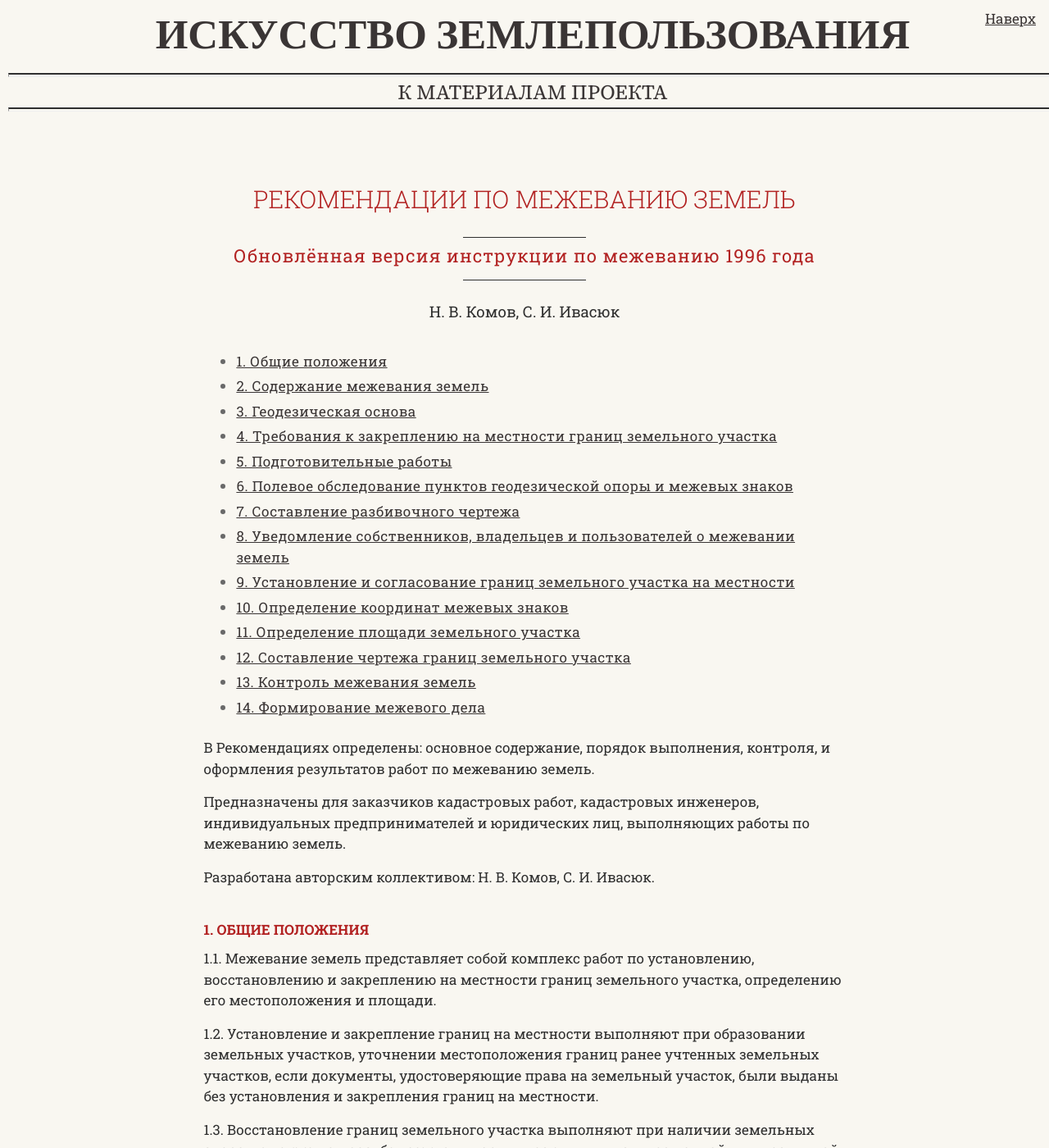
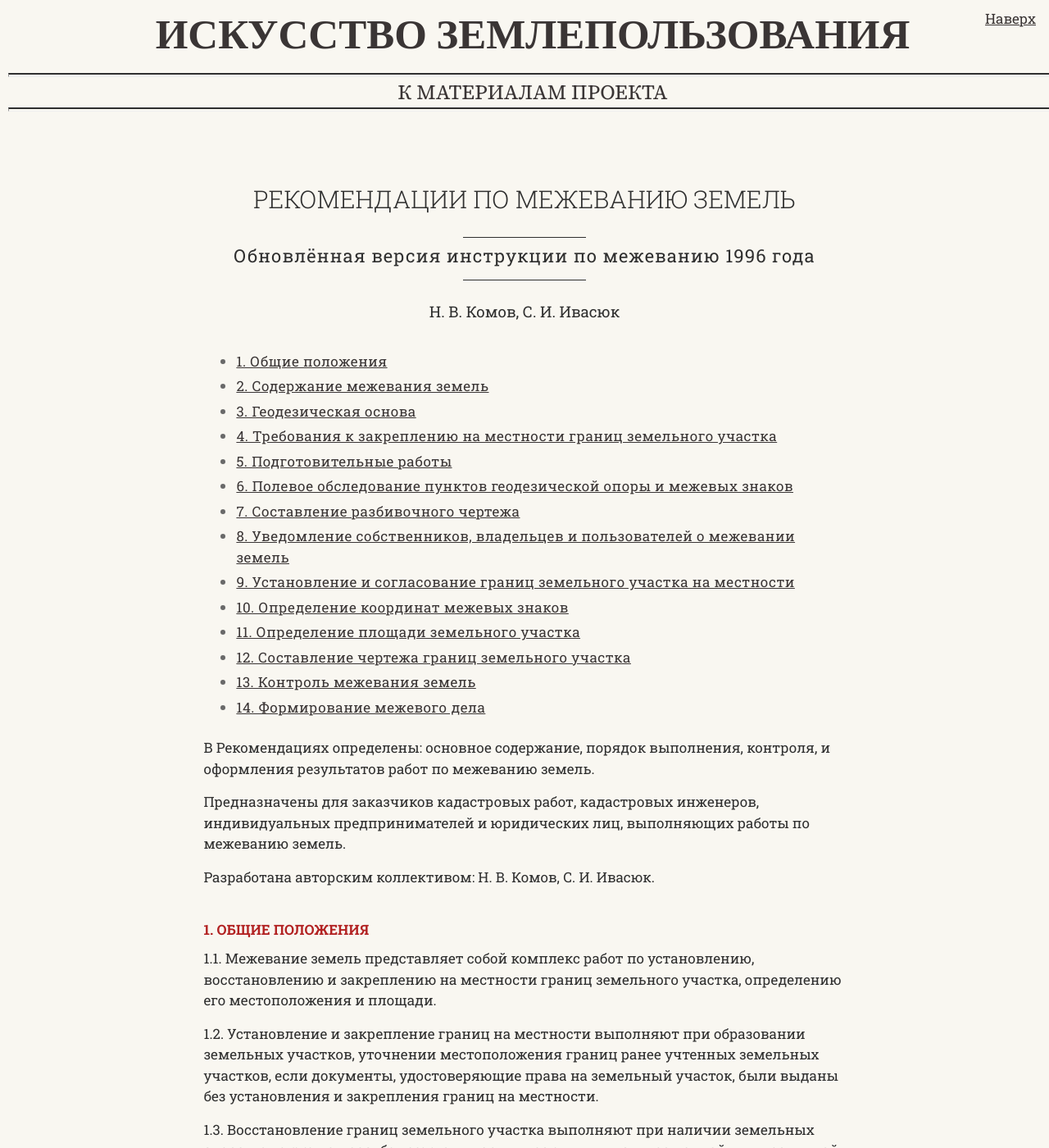
Before and after one commit to SergSi/land-use-art, a Jekyll site: the page built from _results/2023-11-25-mejevanie.md, in a window 1280 px wide and 1400 px high. Shown: the whole window at 82% size. Built offline with Jekyll 4.4.1, drawn with Linux system fonts in a browser that asks for light colours; some web fonts are replaced.

Commit message:
Update style.css

```diff
--- a/assets/css/style.css
+++ b/assets/css/style.css
@@ -246,6 +246,7 @@ li :is(ul, ol) {
   padding-bottom: 0px;
   margin-bottom: 24px;
   font-weight: 300;
+  color: var(--font-color);
 }
 
 .head{
@@ -258,6 +259,7 @@ li :is(ul, ol) {
   text-align: center;
   text-transform: uppercase;
   padding: 12px 0 12px 0;
+  color: var(--font-color);
 }
 
 .clock-text{
@@ -314,6 +316,7 @@ blockquote {
   font-weight: 400;
   font-size: clamp(1.6rem, 1.45rem + 0.75vw, 2.2rem);
   letter-spacing: 1px;
+  color: var(--font-color);
 }
 
 .docsubtitle:before{
```
